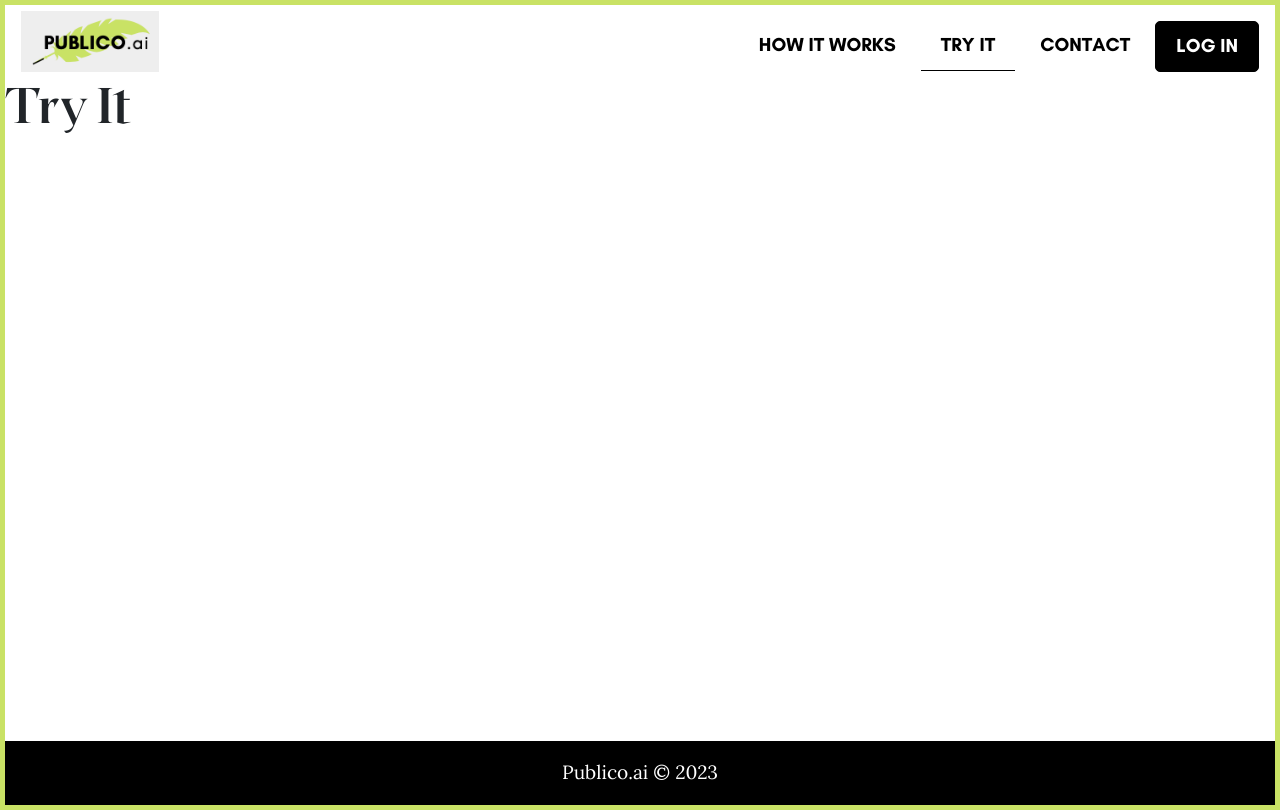
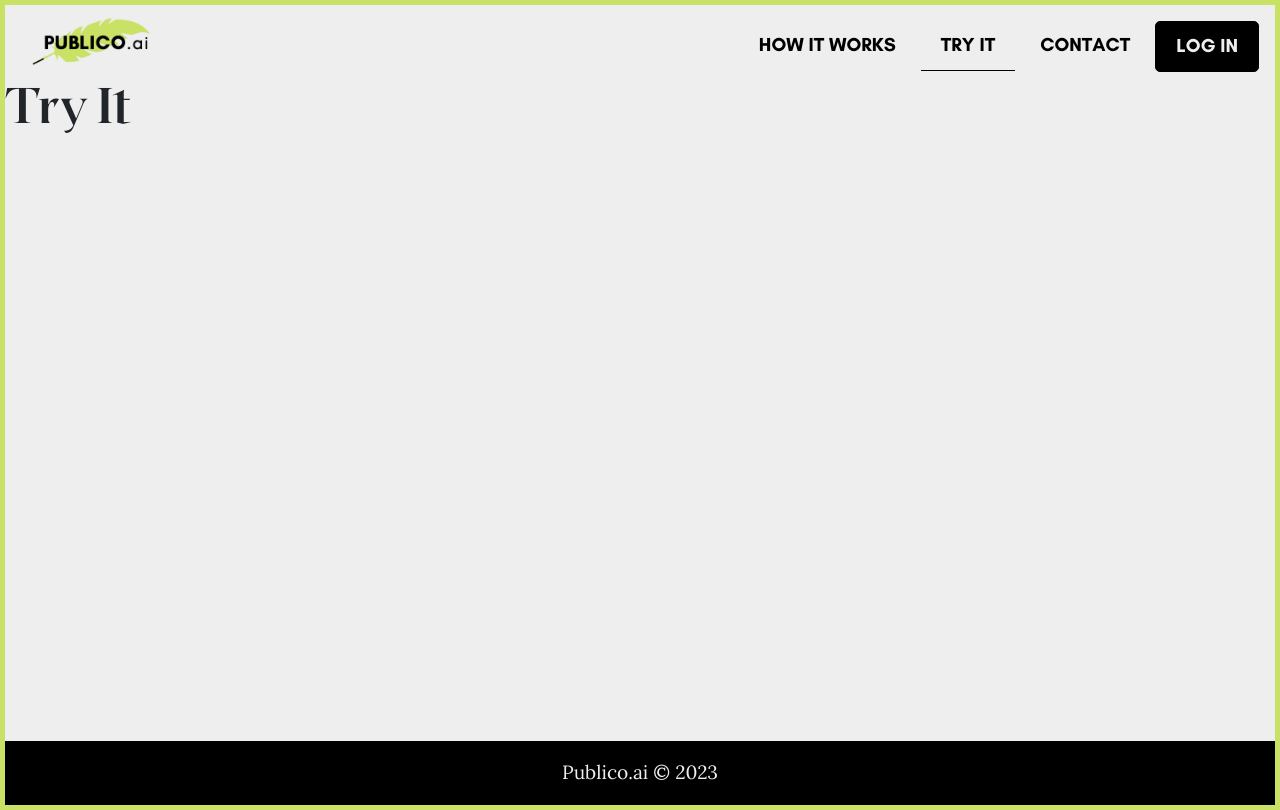
Before and after one commit to MaximeLas/publico.ai-client, a React (Create React App) app: page /try-it in a window 1280 px wide. Built offline with nearby package versions, Linux system fonts and the light colour scheme.

Commit message:
Fix background color among other things

```diff
--- a/src/components/footer/Footer.css
+++ b/src/components/footer/Footer.css
@@ -9,5 +9,5 @@ https://www.freecodecamp.org/news/how-to-keep-your-footer-where-it-belongs-59c6a
   bottom: 0;
   width: 100%;
   height: 4rem; /* Footer height */
-  color: white;
+  color: #eee;
 }
--- a/src/components/full-page/FullPage.css
+++ b/src/components/full-page/FullPage.css
@@ -4,5 +4,5 @@
 }
 
 .page-container {
-  background-color: white;
+  background-color: #eee;
 }
--- a/src/components/header/Header.css
+++ b/src/components/header/Header.css
@@ -28,7 +28,7 @@
 
 .my-navlink-dark {
   background-color: black;
-  color: white;
+  color: #eee;
   border-radius: 5px;
   border: 1px solid black;
 }
```
